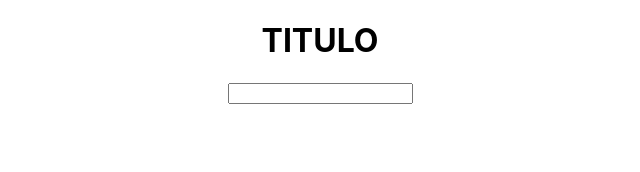
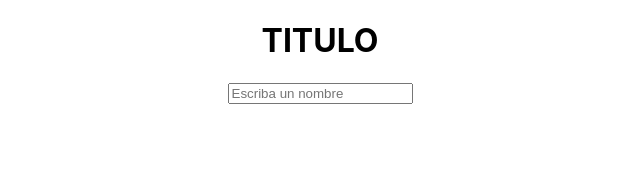
Before and after one commit to taniachque/Test_react, a React (Create React App) app: page / in a window 1280 px wide. Shown: the top 172 px of the page, without its empty margins (320-960 px from the left). Built offline with nearby package versions, Linux system fonts and the light colour scheme.

Commit message:
Titulo cambia de color con texto ingresado.

```diff
--- a/src/App.js
+++ b/src/App.js
@@ -1,17 +1,21 @@
-import { useState } from 'react';
+import React, { useState } from 'react';
 import './App.css';
 import Componente2 from './Componente2';
 
 function App() {
   const [text, setText] = useState('');
 
+  const handleTextChange = (e) => {
+    setText(e.target.value);
+  };
+
   return (
     <div className="App">
       <div className="title">
-        <h1 style={{ color: text ? 'red' : 'black' }}>TITULO</h1>
+        <h1 style={{ color: text ? 'blue' : 'black' }}>TITULO</h1>
       </div>
       <div>
-        <Componente2 onChange={(e) => setText(e.target.value)}/>
+        <Componente2 onTextChange={handleTextChange} />
       </div>
     </div>
   );
--- a/src/Componente2.js
+++ b/src/Componente2.js
@@ -1,11 +1,16 @@
-import React, { useState} from 'react';
+import React from 'react';
 
-const Componente2 = () => {
-    const [text, setText] = useState('');
-
-    return (
-        <input type="text" name="" value={text} placeholder="" onChange={(e) => setText(e.target.value)}/>
-     );
-}
+const Componente2 = ({ onTextChange }) => {
+  return (
+    <div>
+      <input
+        type="text"
+        name=""
+        placeholder="Escriba un nombre"
+        onChange={onTextChange}
+      />
+    </div>
+  );
+};
 
 export default Componente2;
```
